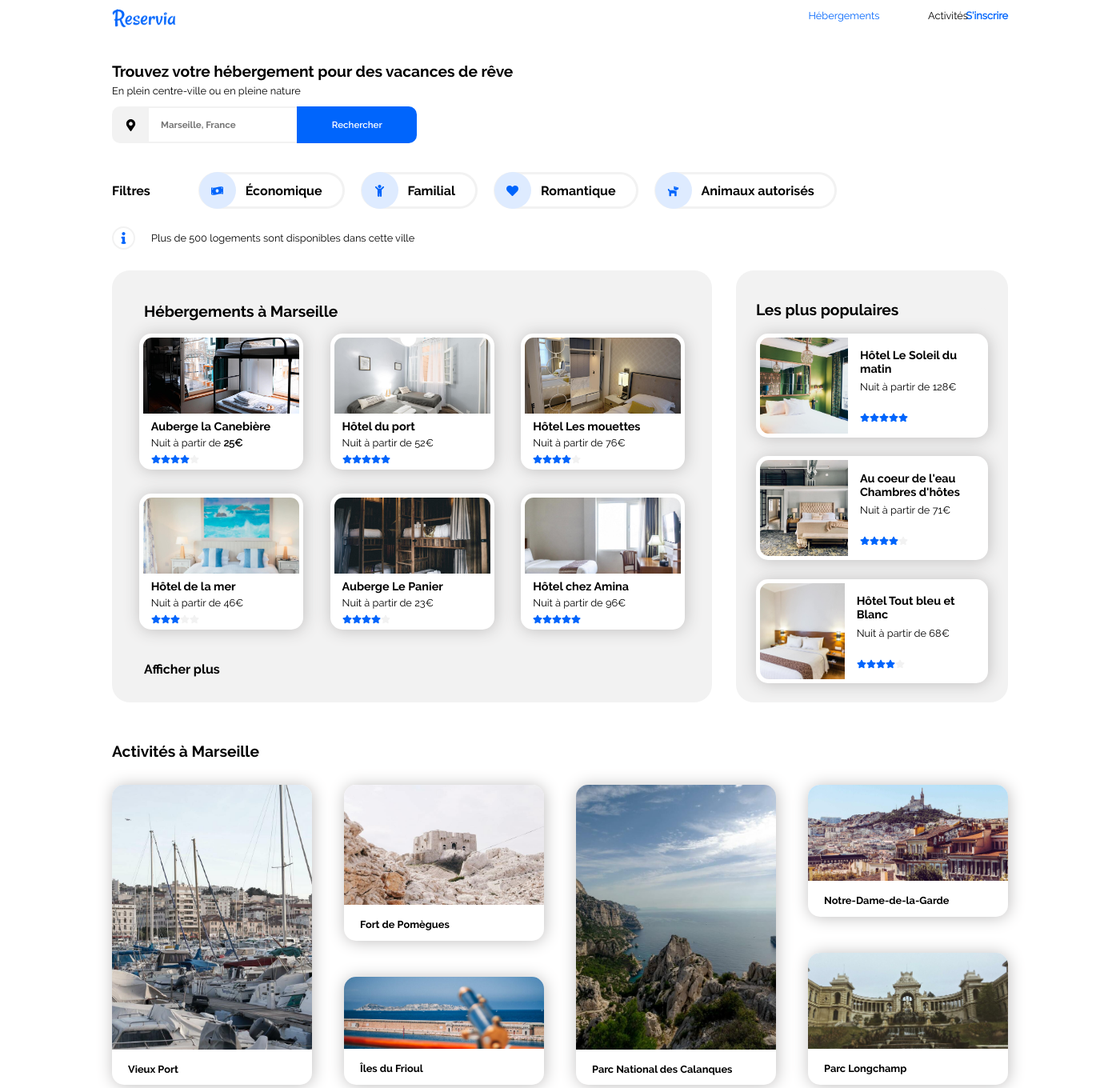
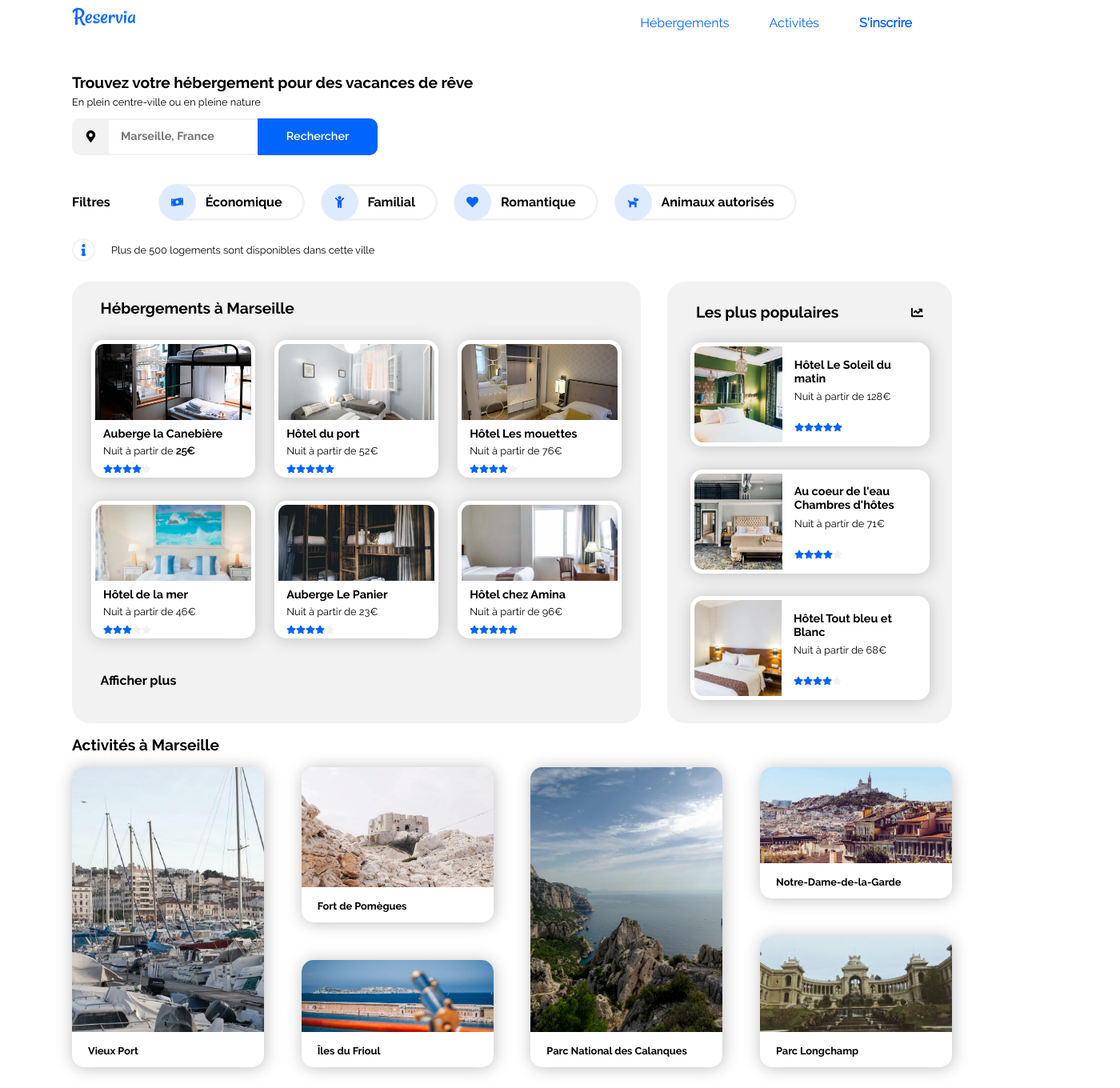
Before and after one commit to JulGeff/JulienGeffriaud_2_17022021, a plain HTML site: page P2_Reservia.html in a window 1280 px wide. Shown: the part 30-1390 px from the top of the page at 80% size, 1400 px wide, since content can reach past the window. Drawn offline with Linux system fonts and the light colour scheme.

Commit message:
Desktop CSS & html simplification step 1

```diff
--- a/P2_Reservia.css
+++ b/P2_Reservia.css
@@ -183,10 +183,11 @@
 
 body
 {
-background-color: white;
-width: 1400px;
-margin: auto;
-font-family: 'ralewayregular';
+    background-color: white;
+    width: 1100px;
+    margin: auto;
+    font-family: 'ralewayregular';
+
 }
 
 /*Habillage liens pour qu'ils ne changent pas de couleur après avoir été visités*/
@@ -196,76 +197,57 @@ a
     color: black;
 }
 
-#tout_sauf_footer
-{
 
-    width: 80%;
-    margin: auto;
-}
 
 /*Mise en forme Header*/
-#header1
-{
-    display: flex;
-    flex-direction: row;
-    justify-content: space-between;
-    align-items: flex-end;
-    color: #0065FC;
-    font-weight: bold;
-    font-size: 0.9pm;
-    margin-top: 29px;
 
-}
-
-
-
-#menu
-{
-    display: flex;
-    flex-direction: row;
-    list-style-type: none;
-    position: absolute;
-    top:-16px;
-    left: 950px;
-
-}
-
-.menu_list1
-{
-
-    border-top: solid #0065FC 2px;
-    width: 130px;
-    text-align: center;
-    padding-top: 40px;
-    color: #0065FC;
-    font-size: 0.8em;
-
-}
-
-.menu_list1 a
-{
-    color: #0065FC;
-}
-
-
-.menu_list2
-{
-    border-top: solid transparent 2px;
-    width: 130px;
-    text-align: center;
-    color: black;
-    padding-top: 40px;
-    font-size: 0.8em;
-
-}
-
-#Reservia
+header img
 {
     width: 80px;
     height: 35px;
 
 }
 
+ul
+{
+    list-style-type: none;
+    display: flex;
+    flex-direction: row;
+
+}
+
+nav
+{
+    display: flex;
+    flex-direction: row;
+    align-items: center;
+
+    font-size: 0.8pm;
+
+}
+
+header
+{
+    display: flex;
+    flex-direction: row;
+    justify-content: space-between;
+    margin-top: 3%;
+
+}
+
+
+nav a
+{
+    color: #0065FC;
+    margin-right: 50px;
+
+}
+
+
+
+
+
+/*Mise en forme section 1 avec barre de recherche*/
 #trouvez h1
 {
     line-height: 0em;
@@ -278,7 +260,7 @@ a
     font-weight: 500;
 
 }
-/*Mise en forme section 1 avec barre de recherche*/
+
 
 /*Redimensionnement de toutes les icônes SVG*/
 svg
@@ -526,19 +508,18 @@ p
 {
     background-color: #F2F2F2;
     border-radius: 22px 22px 22px 22px;
-    height: 540px;
-    width: 750px;
     display: flex;
     flex-direction: column;
     justify-content: flex-start;
-
+    flex: 2;
+    margin-right : 3%
 
 }
 
 #hebergements h1, #hebergements h2
 {
-    margin-left: 40px;
-    margin-top: 40px;
+
+margin: 3% 5% 3% 5%;
 
 }
 
@@ -546,21 +527,12 @@ p
 {
 
     display: flex;
-    flex-direction: column;
-    justify-content: space-between;
-    height: 370px;
+    flex-direction: row;
+    flex-wrap: wrap;
+    justify-content: space-evenly;
 
 }
 
-
-#hebergements1of2, #hebergements2of2
-{
-    display: flex;
-    flex-direction: row;
-    justify-content: space-evenly;
-    align-items: flex-end;
-
-}
 
 /*encarts individuels dans section "Hébergements à Marseille"*/
 
@@ -571,12 +543,11 @@ p
     border: white 5px solid;
     border-radius: 15px 15px 15px 15px;
     box-shadow: 1px 1px 20px #c0bfbf;
-    width: 195px;
-    height: 160px;
-    line-height: 5px;
+    line-height: 0.5;
+    margin-bottom: 3%;
+    margin-top: 1%;
 
 }
-
 
 .encarttexte
 {
@@ -596,43 +567,25 @@ p
 
 /*mise en forme section "Les plus populaires*/
 
-#populairehead
+#populaire
 {
-    width: 290px;
+    background-color: #F2F2F2;
+    border-radius: 22px 22px 22px 22px;
+    display: flex;
+    flex-direction: column;
+    justify-content: flex-start;
+    flex: 1;
+
+}
+
+#populaire_header
+{
     display: flex;
     flex-direction: row;
     justify-content: space-between;
     align-items: center;
-    margin-left: 25px;
-    position: relative;
-    top: 22px;
-
-
-
+    margin: 3% 10% 3% 10%;
 }
-
-#populaire
-{
-    background-color: #F2F2F2;
-    border-radius: 22px 22px 22px 22px;
-    height: 540px;
-    width: 340px;
-    display: flex;
-    flex-direction: column;
-    justify-content: space-evenly;
-
-}
-
-#populairesanstitre
-{
-    height: 500px;
-    display: flex;
-    flex-direction: column;
-    justify-content: space-evenly;
-    align-items: center;
-
-}
-
 
 
 /*encarts individuels dans section "Les plus populaires"*/
@@ -645,9 +598,16 @@ p
     border: white 5px solid;
     border-radius: 15px 15px 15px 15px;
     box-shadow: 1px 1px 20px #c0bfbf;
-    width: 280px;
+    margin: 0 8% 8% 8%;
+
+}
+
+.Encarts2 img
+{
+    border-radius: 11px 0px 0px 11px;
+    width: 110px;
     height: 120px;
-
+    object-fit:cover;
 
 }
 
@@ -663,60 +623,27 @@ p
 
 }
 
-#populaire img
-{
-    border-radius: 11px 0px 0px 11px;
-    width: 110px;
-    height: 120px;
-    object-fit:cover;
 
-}
-
-/*Agencement sections "Hébergements à Marseille" & "Les plus populaires"*/
+/*Agencement en ligne sections "Hébergements à Marseille" & "Les plus populaires"*/
 #heberpop
 {
     display: flex;
     flex-direction: row;
-    justify-content: space-between;
+    justify-content: space-evenly;
     margin-top: 20px;
 
 }
 
 /*section "Activités à Marseille"*/
 
-#activ
-{
-    margin-top: 50px;
-
-}
-
-#activ h1
-{
-    margin-bottom: 30px;
-
-}
-
 #Activites
 {
     display: flex;
     flex-direction: row;
     justify-content: space-between;
-    height: 375px;
-
 
 }
 
-
-#col1, #col2, #col3, #col4
-{
-    width: 250px;
-    height : auto;
-    display: flex;
-    flex-direction: column;
-    justify-content: space-between;
-
-
-}
 
 #col2, #col4
 {
@@ -727,51 +654,55 @@ p
 }
 
 
-#col2 img, #col4 img
+/*dimensionnement images*/
+
+#col2 img, #col4 img, #col1 img, #col3 img
 {
+    width: 240px;
     border-radius: 15px 15px 0px 0px;
-    height:300px;
-    width:250px;
     object-fit:cover;
 
 }
 
-#col2-1 img
+
+#col1 img, #col3 img
 {
-    height : 150px;
-    object-fit:cover;
+    height:331px;
 
 }
 
-#col2-2 img
+
+#col2-1 img
 {
-    height : 90px;
-    object-fit:cover;
+
+    height : 150px;
 
 }
 
-#col4-1 img
+
+#col2-2 img
 {
-    height : 120px;
-    object-fit:cover;
+
+    height : 90px;
 
 }
 
-#col4-2 img
+
+#col4-1 img
 {
+
     height : 120px;
-    object-fit:cover;
 
 }
 
-#col1 img, #col3 img
+
+#col4-2 img
 {
-    border-radius: 15px 15px 0px 0px;
-    height:331px;
-    width:250px;
-    object-fit:cover;
+
+    height : 120px;
 
 }
+
 
 #col1, #col2-1, #col2-2, #col3, #col4-1, #col4-2
 {
@@ -779,6 +710,7 @@ p
     border-radius: 15px 15px 15px 15px;
 
 }
+
 
 #Activites h3
 {
--- a/P2_Reservia.html
+++ b/P2_Reservia.html
@@ -3,23 +3,29 @@
     <head>
         <title>Reservia</title>
         <meta charset="UTF-8">
+        <meta name="viewport" content="width=device-width, initial-scale=1.0">
         <link rel="stylesheet" href="P2_Reservia.css">
-        <link rel="stylesheet" media="screen and (max-device-width: 480px)" href="P2_Reservia_smartphone.css" />
+        <link rel="stylesheet" media="screen and (max-width: 767px)" href="P2_Reservia_smartphone.css" />
+        <link rel="stylesheet" media="screen and (min-width: 768px) and (max-width : 1024px)" href="P2_Reservia_tablette.css" />
+
     </head>
 
 
     <body>
         <div id="tout_sauf_footer">
             <header>
-                <div id="header1">
-                <img id="Reservia" src="images/logo/Reservia@3x.png" alt="logo Reservia">
-                <p>S'inscrire</p>
+                <div>
+                <img src="images/logo/Reservia@3x.png" alt="logo Reservia">
+
                 </div>
                 <nav>
-                    <ul id=menu>
-                        <li class="menu_list1"><a href=#hebergements>Hébergements</a></li>
-                        <li class="menu_list2"><a href=#activ>Activités</a></li>
+                    <ul>
+                        <li><a href=#hebergements>Hébergements</a></li>
+                        <li><a href=#activ>Activités</a></li>
                     </ul>
+                    <div>
+                    <a href=#><strong>S'inscrire</strong></a>
+                    </div>
                 </nav>
             </header>
 
@@ -32,12 +38,10 @@
                                 <svg aria-hidden="true" focusable="false" data-prefix="fas" data-icon="map-marker-alt" class="search3" role="img" xmlns="http://www.w3.org/2000/svg" viewBox="0 0 384 512"><path fill="currentcolor" d="M172.268 501.67C26.97 291.031 0 269.413 0 192 0 85.961 85.961 0 192 0s192 85.961 192 192c0 77.413-26.97 99.031-172.268 309.67-9.535 13.774-29.93 13.773-39.464 0zM192 272c44.183 0 80-35.817 80-80s-35.817-80-80-80-80 35.817-80 80 35.817 80 80 80z"></path></svg>
                             </div>
                                 <form method="post" action="traitement.php">
-                                <p>
                                     <input type="text" name="lieu" id="lieu" placeholder="Marseille, France" maxlength="30" />
                                     <input disabled id="bouton" type="submit" value="Rechercher"/>
                                     <svg aria-hidden="true" focusable="false" data-prefix="fas" data-icon="search" class="boutontel" role="img" xmlns="http://www.w3.org/2000/svg" viewBox="0 0 512 512"><path fill=black d="M505 442.7L405.3 343c-4.5-4.5-10.6-7-17-7H372c27.6-35.3 44-79.7 44-128C416 93.1 322.9 0 208 0S0 93.1 0 208s93.1 208 208 208c48.3 0 92.7-16.4 128-44v16.3c0 6.4 2.5 12.5 7 17l99.7 99.7c9.4 9.4 24.6 9.4 33.9 0l28.3-28.3c9.4-9.4 9.4-24.6.1-34zM208 336c-70.7 0-128-57.2-128-128 0-70.7 57.2-128 128-128 70.7 0 128 57.2 128 128 0 70.7-57.2 128-128 128z"></path></svg>
 
-                                </p>
                             </form>
                         </div>
 
@@ -83,11 +87,10 @@
                     <section id="hebergements">
                         <h1>Hébergements à Marseille</h1>
                             <div id="hebergementsanstitre">
-                                <div id="hebergements1of2">
                                 <div class="Encarts">
                                     <a href="#">
                                         <div>
-                                                <img class="imgencart1" src="Images/hebergements/3_medium/marcus-loke-WQJvWU_HZFo-unsplash.jpg" alt="Chambre d'hôtel">
+                                            <img src="Images/hebergements/3_medium/marcus-loke-WQJvWU_HZFo-unsplash.jpg" alt="Chambre d'hôtel">
                                                 <div class="encarttexte">
                                                     <h3>Auberge la Canebière</h3>
                                                         <p>Nuit à partir de <strong>25€</strong></p>
@@ -106,7 +109,7 @@
                                 <div class="Encarts">
                                     <a href="#">
                                         <div>
-                                                <img class="imgencart1" src="Images/hebergements/3_medium/fred-kleber-gTbaxaVLvsg-unsplash.jpg" alt="Chambre d'hôtel">
+                                            <img src="Images/hebergements/3_medium/fred-kleber-gTbaxaVLvsg-unsplash.jpg" alt="Chambre d'hôtel">
                                                 <div class="encarttexte">
                                                     <h3>Hôtel du port</h3>
                                                         <p>Nuit à partir de 52€</p>
@@ -125,7 +128,7 @@
                                 <div class="Encarts">
                                     <a href="#">
                                         <div>
-                                                <img class="imgencart1" src="Images/hebergements/3_medium/reisetopia-B8WIgxA_PFU-unsplash.jpg" alt="Chambre d'hôtel">
+                                            <img src="Images/hebergements/3_medium/reisetopia-B8WIgxA_PFU-unsplash.jpg" alt="Chambre d'hôtel">
                                                 <div class="encarttexte">
                                                     <h3>Hôtel Les mouettes</h3>
                                                         <p>Nuit à partir de 76€</p>
@@ -140,12 +143,11 @@
                                         </div>
                                     </a>
                                 </div>
-                                </div>
-                                <div id="hebergements2of2">
+
                                 <div class="Encarts">
                                     <a href="#">
                                         <div>
-                                                <img class="imgencart1" src="Images/hebergements/3_medium/annie-spratt-Eg1qcIitAuA-unsplash.jpg" alt="Chambre d'hôtel">
+                                            <img src="Images/hebergements/3_medium/annie-spratt-Eg1qcIitAuA-unsplash.jpg" alt="Chambre d'hôtel">
                                                 <div class="encarttexte">
                                                     <h3>Hôtel de la mer</h3>
                                                         <p>Nuit à partir de 46€ </p>
@@ -164,7 +166,7 @@
                                 <div class="Encarts">
                                     <a href="#">
                                         <div>
-                                                <img class="imgencart1" src="Images/hebergements/3_medium/nicate-lee-kT-ZyaiwBe0-unsplash.jpg" alt="Chambre d'hôtel">
+                                            <img src="Images/hebergements/3_medium/nicate-lee-kT-ZyaiwBe0-unsplash.jpg" alt="Chambre d'hôtel">
                                                 <div class="encarttexte">
                                                     <h3>Auberge Le Panier</h3>
                                                         <p>Nuit à partir de 23€</p>
@@ -183,7 +185,7 @@
                                 <div class="Encarts">
                                     <a href="#">
                                         <div>
-                                                <img class="imgencart1" src="Images/hebergements/3_medium/febrian-zakaria-M6S1WvfW68A-unsplash.jpg" alt="Chambre d'hôtel">
+                                            <img src="Images/hebergements/3_medium/febrian-zakaria-M6S1WvfW68A-unsplash.jpg" alt="Chambre d'hôtel">
                                                 <div class="encarttexte">
                                                     <h3>Hôtel chez Amina</h3>
                                                         <p>Nuit à partir de 96€</p>
@@ -199,18 +201,15 @@
                                     </a>
                                 </div>
                             </div>
-                            </div>
 
                             <h2>Afficher plus</h2>
                     </section>
 
                     <section id="populaire">
-                        <div id="populairehead">
+                        <div id="populaire_header">
                         <h1>Les plus populaires</h1>
-                        <svg aria-hidden="true" focusable="false" data-prefix="fas" data-icon="chart-line" class="svg-inline--fa fa-chart-line fa-w-16" role="img" xmlns="http://www.w3.org/2000/svg" viewBox="0 0 512 512"><path fill=#F2F2F2 d="M496 384H64V80c0-8.84-7.16-16-16-16H16C7.16 64 0 71.16 0 80v336c0 17.67 14.33 32 32 32h464c8.84 0 16-7.16 16-16v-32c0-8.84-7.16-16-16-16zM464 96H345.94c-21.38 0-32.09 25.85-16.97 40.97l32.4 32.4L288 242.75l-73.37-73.37c-12.5-12.5-32.76-12.5-45.25 0l-68.69 68.69c-6.25 6.25-6.25 16.38 0 22.63l22.62 22.62c6.25 6.25 16.38 6.25 22.63 0L192 237.25l73.37 73.37c12.5 12.5 32.76 12.5 45.25 0l96-96 32.4 32.4c15.12 15.12 40.97 4.41 40.97-16.97V112c.01-8.84-7.15-16-15.99-16z"></path></svg>
+                        <svg aria-hidden="true" focusable="false" data-prefix="fas" data-icon="chart-line" class="svg-inline--fa fa-chart-line fa-w-16" role="img" xmlns="http://www.w3.org/2000/svg" viewBox="0 0 512 512"><path fill=black d="M496 384H64V80c0-8.84-7.16-16-16-16H16C7.16 64 0 71.16 0 80v336c0 17.67 14.33 32 32 32h464c8.84 0 16-7.16 16-16v-32c0-8.84-7.16-16-16-16zM464 96H345.94c-21.38 0-32.09 25.85-16.97 40.97l32.4 32.4L288 242.75l-73.37-73.37c-12.5-12.5-32.76-12.5-45.25 0l-68.69 68.69c-6.25 6.25-6.25 16.38 0 22.63l22.62 22.62c6.25 6.25 16.38 6.25 22.63 0L192 237.25l73.37 73.37c12.5 12.5 32.76 12.5 45.25 0l96-96 32.4 32.4c15.12 15.12 40.97 4.41 40.97-16.97V112c.01-8.84-7.15-16-15.99-16z"></path></svg>
                         </div>
-                            <div id="populairesanstitre">
-                                <div>
                             <a href="#">
                                 <div class="Encarts2">
                                     <img src="Images/hebergements/3_medium/emile-guillemot-Bj_rcSC5XfE-unsplash.jpg" alt="Chambre d'hôtel">
@@ -228,9 +227,9 @@
                                         </div>
                                 </div>
                             </a>
-                                </div>
 
-                                <div>
+
+
                             <a href="#">
                                 <div class="Encarts2">
                                     <img src="Images/hebergements/3_medium/aw-creative-VGs8z60yT2c-unsplash.jpg" alt="Chambre d'hôtel">
@@ -248,9 +247,9 @@
                                         </div>
                                 </div>
                             </a>
-                                </div>
 
-                                <div>
+
+
                             <a href="#">
                                 <div class="Encarts2">
                                     <img src="Images/hebergements/3_medium/febrian-zakaria-sjvU0THccQA-unsplash.jpg" alt="Chambre d'hôtel">
@@ -268,17 +267,17 @@
                                         </div>
                                 </div>
                                 </a>
-                                </div>
-                            </div>
+
                     </section>
                 </div>
+
 
                     <section id="activ">
                         <h1>Activités à Marseille</h1>
                             <div id="Activites">
                                 <div id="col1">
                                     <a href="#">
-                                        <div class=blocactiv>
+                                        <div class="blocactiv">
                                             <img src="Images/activites/3_medium/reno-laithienne-QUgJhdY5Fyk-unsplash.jpg" alt="Bateaux">
                                             <h3>Vieux Port</h3>
                                         </div>
@@ -288,7 +287,7 @@
                                 <div id="col2">
                                     <div id="col2-1">
                                         <a href="#">
-                                            <div class=blocactiv>
+                                            <div class="blocactiv">
                                             <img src="Images/activites/3_medium/paul-hermann-QFTrLdQIRhI-unsplash.jpg" alt="Fort en pierre">
                                                 <h3>Fort de Pomègues</h3>
                                             </div>
@@ -297,7 +296,7 @@
 
                                     <div id="col2-2">
                                         <a href="#">
-                                            <div class=blocactiv>
+                                            <div class="blocactiv">
                                                 <img src="Images/activites/3_medium/kevin-hikari-rV_Qd1l-VXg-unsplash.jpg" alt="Plage, mer et îles">
                                                 <h3>Îles du Frioul</h3>
                                             </div>
@@ -307,7 +306,7 @@
 
                                 <div id="col3">
                                     <a href="#">
-                                        <div class=blocactiv>
+                                        <div class="blocactiv">
                                             <img src="Images/activites/3_medium/kilyan-sockalingum-NR8-cBCN3aI-unsplash.jpg" alt="Montagne et mer">
                                             <h3>Parc National des Calanques</h3>
                                         </div>
@@ -317,7 +316,7 @@
                                 <div id="col4">
                                     <div id="col4-1">
                                         <a href="#">
-                                            <div class=blocactiv>
+                                            <div class="blocactiv">
                                                 <img src="Images/activites/3_medium/florian-wehde-xW9e8gdotxI-unsplash.jpg" alt="Eglise sur une colline">
                                                 <h3>Notre-Dame-de-la-Garde</h3>
                                             </div>
@@ -326,7 +325,7 @@
 
                                     <div id="col4-2">
                                         <a href="#">
-                                            <div class=blocactiv>
+                                            <div class="blocactiv">
                                                 <img src="Images/activites/3_medium/lena-paulin-wH2-EJoDcV0-unsplash.jpg" alt="Palais">
                                                 <h3>Parc Longchamp</h3>
                                             </div>
```
Lines whose indentation alone changed are shown as unchanged.
